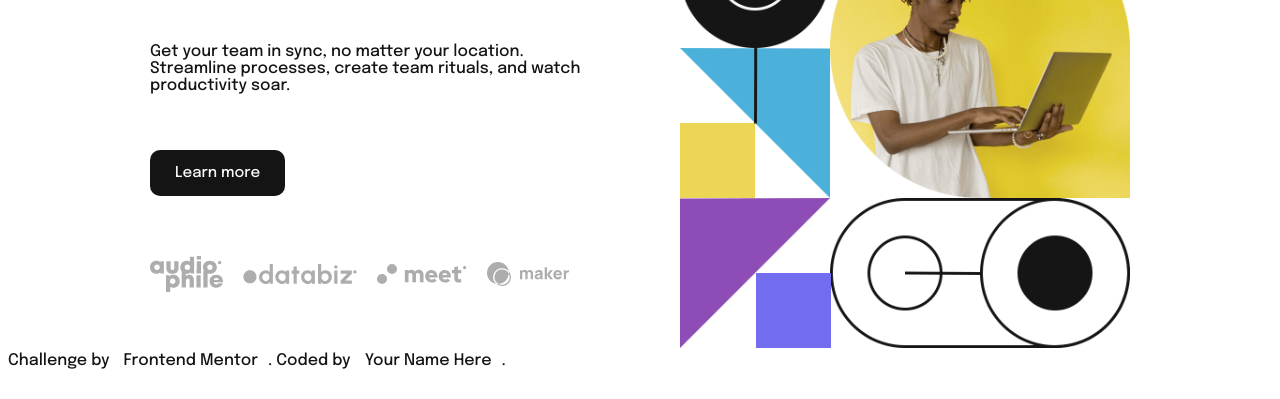
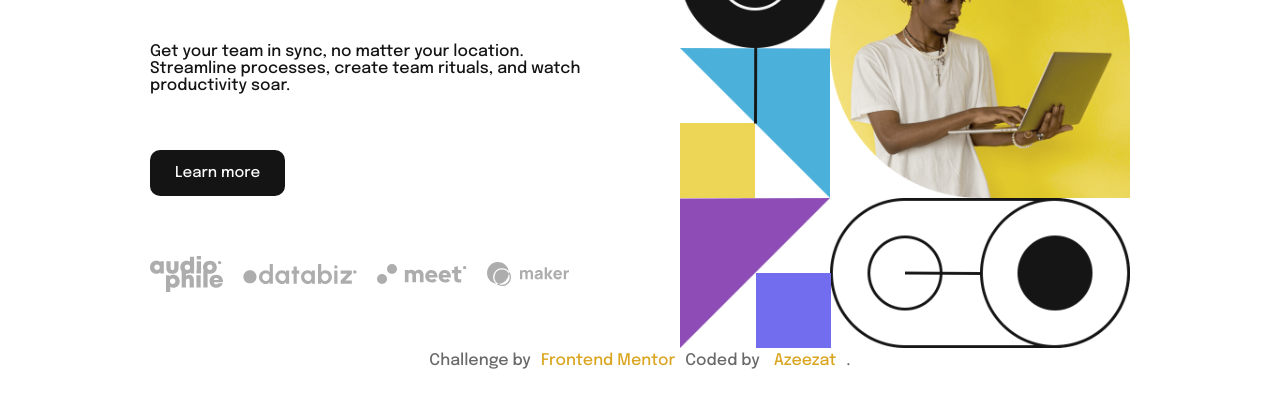
Before and after one commit to BossLadyZ/intro-section-with-dropdown-navigation-frontendmentor, a plain HTML site: page index.html in a window 1280 px wide. Shown: the part 401-800 px from the top of the page. Drawn offline with Linux system fonts and the light colour scheme.

Commit message:
attribution fix

```diff
--- a/index.html
+++ b/index.html
@@ -145,10 +145,11 @@
 		</div>
 
 		<div class="attribution">
-			Challenge by
-			<a href="https://www.frontendmentor.io?ref=challenge" target="_blank"
+			Challenge by<a
+				href="https://www.frontendmentor.io?ref=challenge"
+				target="_blank"
 				>Frontend Mentor</a
-			>. Coded by <a href="#">Your Name Here</a>.
+			>Coded by <a href="https://github.com/BossLadyZ">Azeezat</a>.
 		</div>
 		<script>
 			const ham = document.querySelector(".hamburger");
@@ -156,13 +157,13 @@
 			ham.addEventListener("click", (e) => {
 				document.querySelector(".mobile-nav").classList.add(".show");
 				document.querySelector(".overlay").style.display = "block";
-				document.querySelector('body').classList.add("lock");
+				document.querySelector("body").classList.add("lock");
 			});
 
 			document.querySelector("#close-menu").addEventListener("click", (e) => {
 				document.querySelector(".mobile-nav").classList.remove(".show");
 				document.querySelector(".overlay").style.display = "none";
-				document.querySelector('body').classList.remove("lock");
+				document.querySelector("body").classList.remove("lock");
 			});
 		</script>
 	</body>
--- a/style.css
+++ b/style.css
@@ -137,6 +137,15 @@ h1 {
 .dropdown:hover .dropdown-content {
 	display: block;
 }
+
+.attribution {
+	text-align: center;
+	color: hsl(0, 0%, 41%);
+}
+
+.attribution a {
+	color: goldenrod;
+}
 @media (max-width: 1200px) {
 	.hero {
 		max-width: 960px;
```
